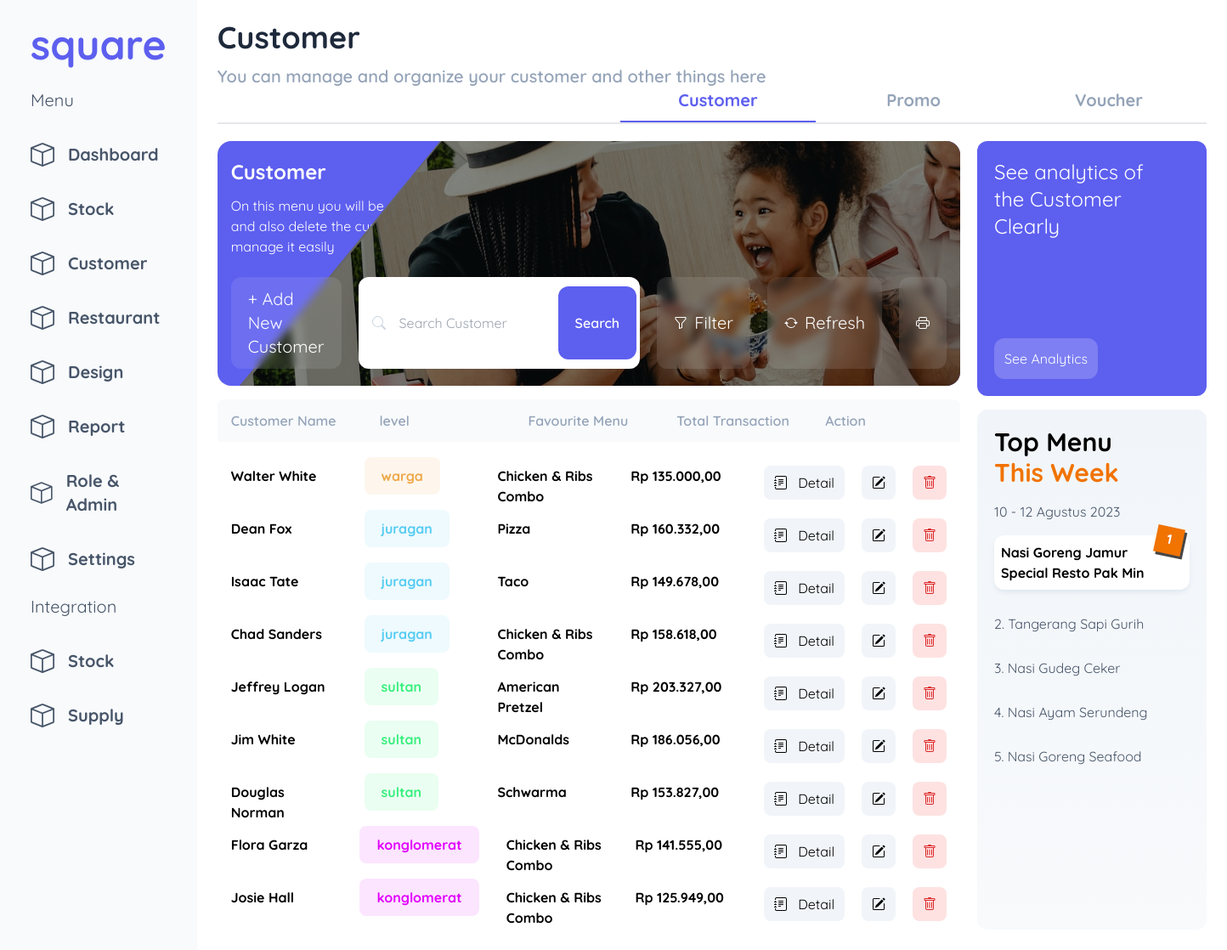
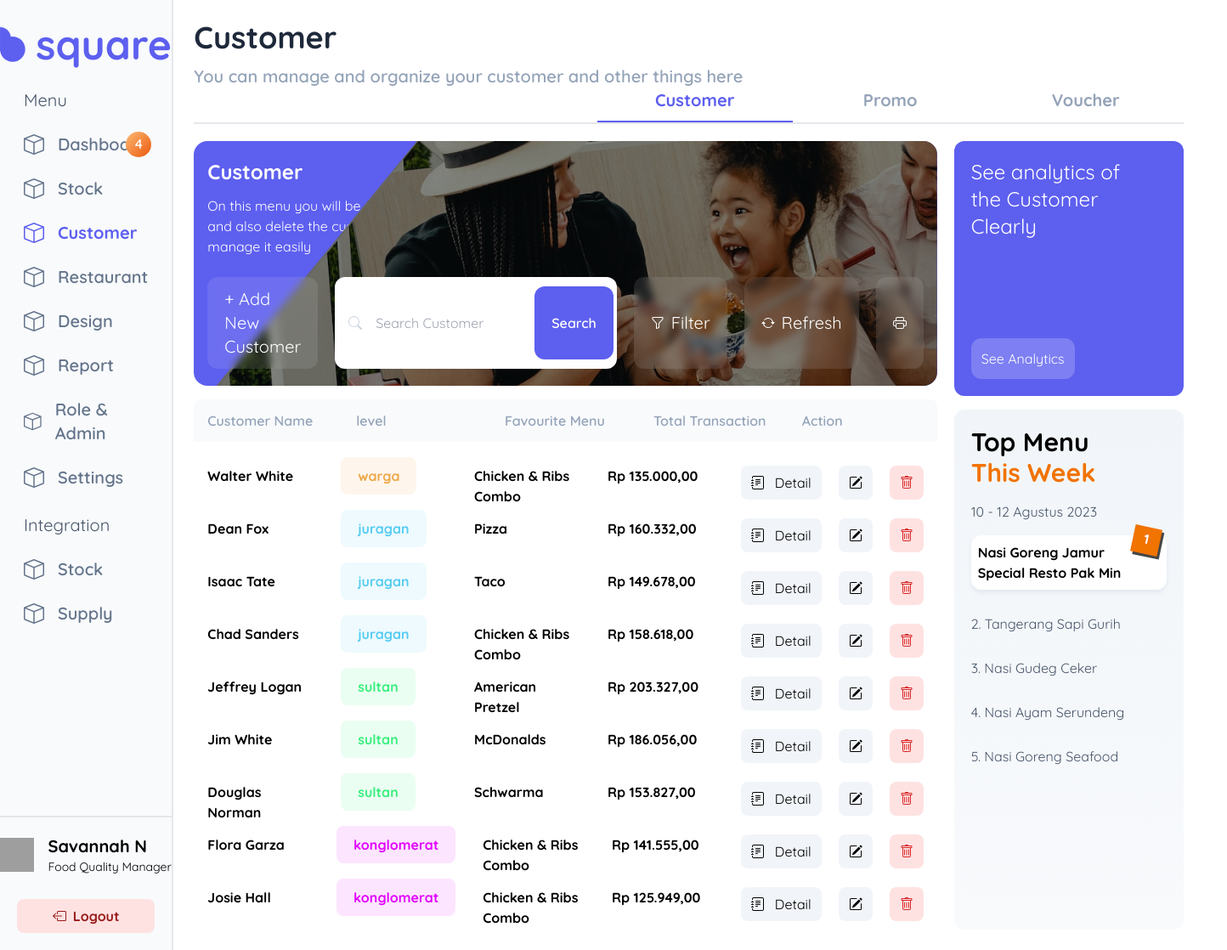
Before and after one commit to andikaraditya/rekadigi-test, a React (Vite) app: page / in a window 1280 px wide. Shown: the whole page at 85% size, 1444 px wide, since content can reach past the window. Built offline with nearby package versions, Linux system fonts and the light colour scheme; grey boxes are pictures that could not be loaded.

Commit message:
add user section on sidebar and improve nav item styling

```diff
--- a/src/App.css
+++ b/src/App.css
@@ -36,6 +36,12 @@
 
         box-shadow: 3px 3px #464646;
     }
+    .nav-item {
+        @apply mt-6 px-7 text-slate-500 flex text-xl font-semibold items-center hover:cursor-pointer relative
+    }
+    .active {
+        @apply text-primary font-bold
+    }
 }
 
 #banner-image {
--- a/src/components/Sidebar.jsx
+++ b/src/components/Sidebar.jsx
@@ -1,4 +1,5 @@
-import React from "react"
+import React, { useEffect, useState } from "react"
+import logo from "../assets/logo.svg";
 
 const items1 = [
     "Dashboard",
@@ -8,52 +9,88 @@ const items1 = [
     "Design",
     "Report",
     "Role & Admin",
-    "Settings"
+    "Settings",
 ]
 
-const items2 = [
-    "Stock",
-    "Supply"
-]
+const items2 = ["Stock", "Supply"]
 
 function Sidebar() {
     return (
-        <nav className="bg-slate-50 w-[300px] px-9 pt-7 flex flex-col min-h-[100vh]">
-            <p className="text-primary text-5xl font-bold text-center">square</p>
-            <p className="text-slate-600 text-xl mt-7">Menu</p>
+        <nav className="bg-slate-50 w-[300px] pt-7 flex flex-col min-h-[100vh] border-e-2 relative">
+            <div className="flex justify-center gap-3">
+                <img src={logo} alt="" className="w-[30px]" />
+                <p className="text-primary text-5xl font-bold text-center">square</p>
+            </div>
+            <p className="text-slate-600 text-xl mt-7 px-7">Menu</p>
             {items1.map((el, index) => {
-                return <SidebarItem
-                    key={index}
-                    name={el}
-                />
+                return <SidebarItem key={index} name={el} />
             })}
-            <p className="text-slate-600 text-xl mt-7">Integration</p>
+            <p className="text-slate-600 text-xl mt-7 px-7">Integration</p>
             {items2.map((el, index) => {
-                return <SidebarItem
-                key={index}
-                    name={el}
-                />
+                return <SidebarItem key={index} name={el} />
             })}
+            <div className="border-t-2 w-[100%] py-5 absolute bottom-0 flex flex-col items-center">
+                <div className="flex gap-4 items-center">
+                    <img
+                        src="https://cdn-icons-png.flaticon.com/512/4646/4646084.png"
+                        alt=""
+                        className="w-10 h-10"
+                    />
+                    <div>
+                        <p className="font-bold text-xl">Savannah N</p>
+                        <p className="text-sm">Food Quality Manager</p>
+                    </div>
+                </div>
+                <div className="w-4/5 mt-7 bg-red-100 text-red-800 font-bold py-2 rounded-lg flex justify-center items-center gap-2 hover:cursor-pointer">
+                    <svg
+                        xmlns="http://www.w3.org/2000/svg"
+                        width="16"
+                        height="16"
+                        fill="currentColor"
+                        viewBox="0 0 16 16"
+                    >
+                        <path
+                            fill-rule="evenodd"
+                            d="M6 12.5a.5.5 0 0 0 .5.5h8a.5.5 0 0 0 .5-.5v-9a.5.5 0 0 0-.5-.5h-8a.5.5 0 0 0-.5.5v2a.5.5 0 0 1-1 0v-2A1.5 1.5 0 0 1 6.5 2h8A1.5 1.5 0 0 1 16 3.5v9a1.5 1.5 0 0 1-1.5 1.5h-8A1.5 1.5 0 0 1 5 12.5v-2a.5.5 0 0 1 1 0z"
+                        />
+                        <path
+                            fill-rule="evenodd"
+                            d="M.146 8.354a.5.5 0 0 1 0-.708l3-3a.5.5 0 1 1 .708.708L1.707 7.5H10.5a.5.5 0 0 1 0 1H1.707l2.147 2.146a.5.5 0 0 1-.708.708z"
+                        />
+                    </svg>
+                    Logout
+                </div>
+            </div>
         </nav>
     )
 }
 
-function SidebarItem({name}){
+function SidebarItem({ name }) {
 
-    return(
-        <div className="mt-9 text-slate-600 flex items-center text-xl font-bold hover:cursor-pointer">
-                <svg
-                    xmlns="http://www.w3.org/2000/svg"
-                    width="16"
-                    height="16"
-                    fill="currentColor"
-                    viewBox="0 0 16 16"
-                    className="w-7 h-7"
-                >
-                    <path d="M8.186 1.113a.5.5 0 0 0-.372 0L1.846 3.5 8 5.961 14.154 3.5zM15 4.239l-6.5 2.6v7.922l6.5-2.6V4.24zM7.5 14.762V6.838L1 4.239v7.923zM7.443.184a1.5 1.5 0 0 1 1.114 0l7.129 2.852A.5.5 0 0 1 16 3.5v8.662a1 1 0 0 1-.629.928l-7.185 2.874a.5.5 0 0 1-.372 0L.63 13.09a1 1 0 0 1-.63-.928V3.5a.5.5 0 0 1 .314-.464z"/>
-                </svg>
-                <p className="ms-4">{name}</p>
-            </div>
+    const [active, setActive] = useState(false)
+
+    useEffect(() => {
+        if (name === "Customer") {
+            setActive(true)
+        }
+    }, [])
+    return (
+        <div className={`nav-item
+            ${active && "active"}
+        `}>
+            <svg
+                xmlns="http://www.w3.org/2000/svg"
+                width="16"
+                height="16"
+                fill="currentColor"
+                viewBox="0 0 16 16"
+                className="w-6 h-6"
+            >
+                <path d="M8.186 1.113a.5.5 0 0 0-.372 0L1.846 3.5 8 5.961 14.154 3.5zM15 4.239l-6.5 2.6v7.922l6.5-2.6V4.24zM7.5 14.762V6.838L1 4.239v7.923zM7.443.184a1.5 1.5 0 0 1 1.114 0l7.129 2.852A.5.5 0 0 1 16 3.5v8.662a1 1 0 0 1-.629.928l-7.185 2.874a.5.5 0 0 1-.372 0L.63 13.09a1 1 0 0 1-.63-.928V3.5a.5.5 0 0 1 .314-.464z" />
+            </svg>
+            <p className="ms-4">{name}</p>
+            {name === "Dashboard" && <span className="absolute right-6 bg-gradient-to-br from-orange-300 to-orange-600 w-[30px] h-[30px] rounded-full text-center text-white text-[1rem]">4</span>}
+        </div>
     )
 }
 
```
Also changed, not shown: src/assets/logo.svg (added).
